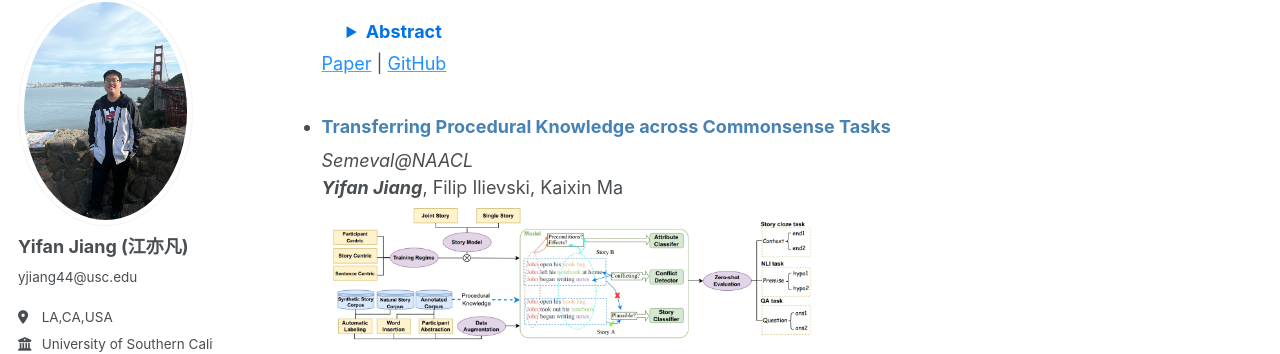
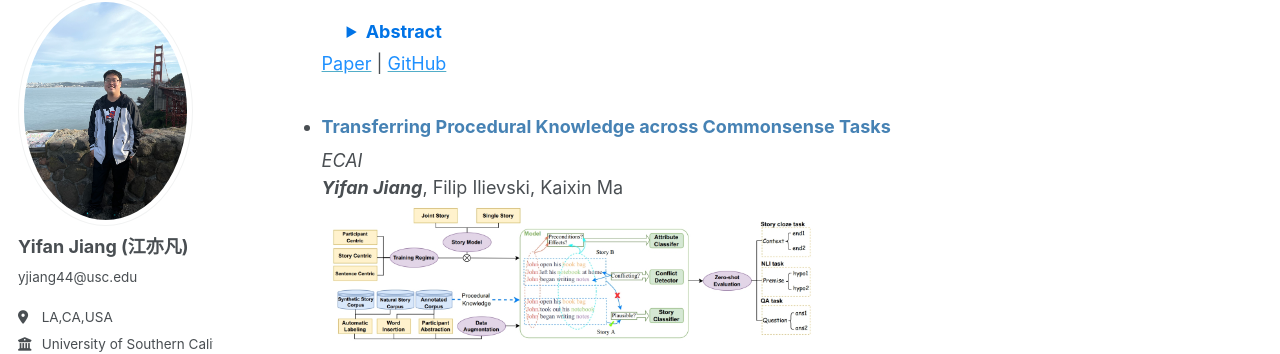
Before and after one commit to yifanJIANG-921/yifanJIANG-921.github.io, a Jekyll site: the page built from _pages/pub.md, in a window 1280 px wide and 900 px high, scrolled down 3562 px. Shown: the part 110-464 px from the top of the window. Built offline with Jekyll 4.4.1, drawn with Linux system fonts in a browser that asks for light colours; some web fonts are replaced.

Commit message:
Update pub.md

```diff
--- a/_pages/pub.md
+++ b/_pages/pub.md
@@ -143,7 +143,7 @@ redirect_from:
   [<span style="color: #1E90FF;">Paper</span>](https://aclanthology.org/2023.emnlp-main.885/) | [<span style="color: #1E90FF;">GitHub</span>](https://github.com/1171-jpg/BrainTeaser)
 
 - ### <span style="color: #4682B4; font-weight: bold;">Transferring Procedural Knowledge across Commonsense Tasks</span>
-  *Semeval@NAACL*<br>
+  *ECAI*<br>
   ***Yifan Jiang***, Filip Ilievski, Kaixin Ma
   <img src="../assets/paper_image/leap_image.png" alt="LEAP_Image" style="width: 500px;">
   <details style="margin-left: 20px; padding: 5px;">
```
